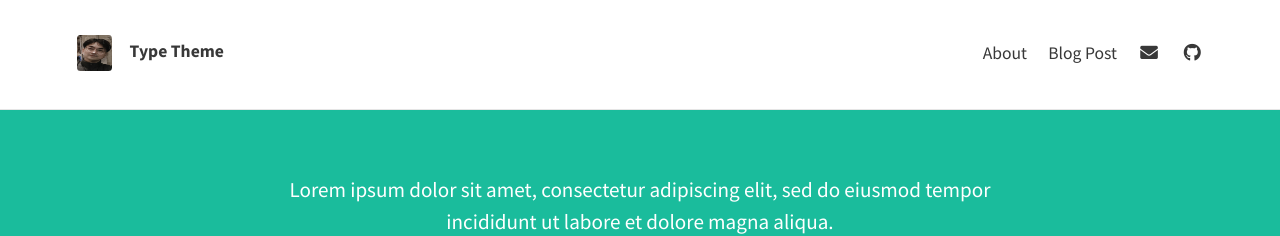
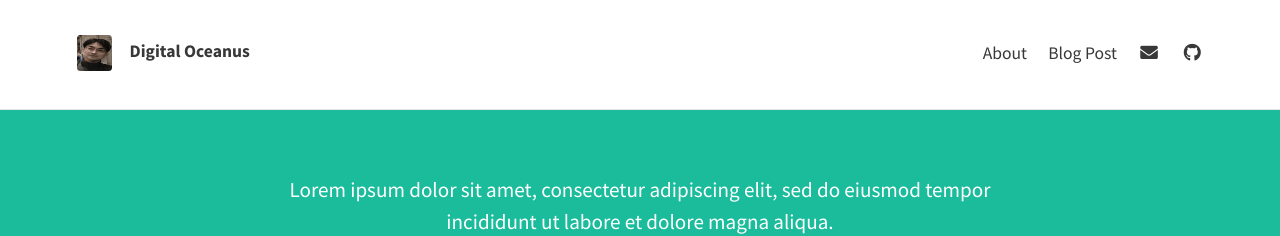
Before and after one commit to Marino89/algalove.github.io, a Jekyll site: the page built from index.html, in a window 1280 px wide. Shown: the top 236 px of the page. Built offline with Jekyll 4.4.1, drawn with Linux system fonts in a browser that asks for light colours; nearby versions of some CDN libraries; the list of posts is cut into pages by our own code.

Commit message:
Update _config.yml

```diff
--- a/_config.yml
+++ b/_config.yml
@@ -7,7 +7,7 @@ url: "https://algalove.github.io/"
 # THEME-SPECIFIC CONFIGURATION
 theme_settings:
   # Meta
-  title: Type Theme
+  title: Digital Oceanus
   avatar: assets/img/avatar.png
   favicon: assets/favicon.ico
   gravatar: # Email MD5 hash
```
